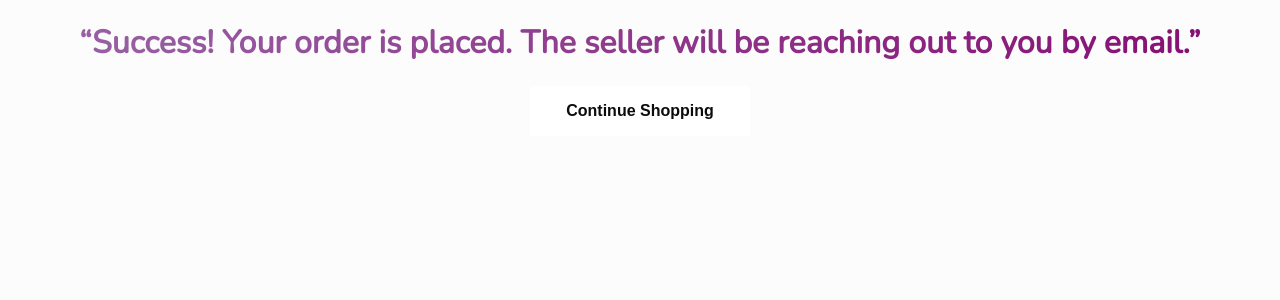
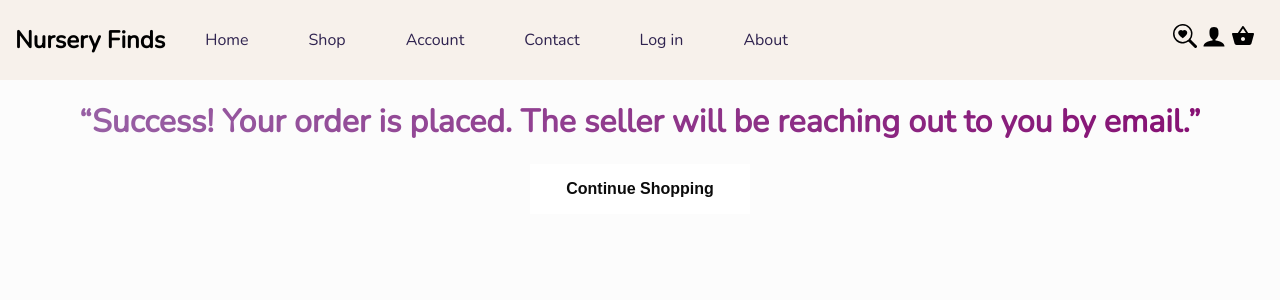
Before and after one commit to Code-the-Dream-School/cc-prac-team3-front, a React (Create React App) app: page /OrderSuccess in a window 1280 px wide. Shown: the top 300 px of the page. Built offline with nearby package versions, Linux system fonts and the light colour scheme.

Commit message:
add Navbar to cart and checkout

```diff
--- a/src/App.js
+++ b/src/Homepage.js
@@ -8,6 +8,7 @@ const URL = "http://localhost:8000/api/v1/";
 
 function App() {
   //const [message, setMessage] = useState("");
+
 
   useEffect(() => {
     (async () => {
--- a/src/Navbar.js
+++ b/src/Navbar.js
@@ -1,10 +1,11 @@
 import React, { useState } from "react";
-import { NavLink } from "react-router-dom";
+import { NavLink,Link } from "react-router-dom";
 import { CgMenu } from "react-icons/cg";
 import { ImUser } from "react-icons/im";
 import { MdShoppingBasket } from "react-icons/md";
 import { BsSearchHeart } from "react-icons/bs";
 import styles from "./Navbar.module.css";
+
 
 function Navbar() {
   const [showNavbarMenu, setShowNavbarMenu] = useState(false);
@@ -50,7 +51,8 @@ function Navbar() {
           <div className={styles.icons}>
             <BsSearchHeart />
             <ImUser />
-            <MdShoppingBasket />
+            <Link to="/CartCheckout"> <MdShoppingBasket/>
+            </Link>
           </div>
         </div>
       </nav>
--- a/src/Navbar.module.css
+++ b/src/Navbar.module.css
@@ -73,6 +73,10 @@ ul {
   font-size: 24px;
   padding: 10px;
 }
+.icons a {
+  all:unset;cursor: pointer;
+
+}
 
 @media (max-width: 905px) {
   .menu {
--- a/src/components/App.css
+++ b/src/components/App.css
@@ -312,6 +312,7 @@ flex-wrap: wrap;
 
 .cartCheckout{
     display: flex;
+    margin-top: 100px;
 }
 
 .product-car-2{
@@ -362,3 +363,6 @@ flex-wrap: wrap;
    width: 220px;
 
 }
+.shippingInfo-form{
+    margin-top: 100px;
+}
--- a/src/components/Cart.jsx
+++ b/src/components/Cart.jsx
@@ -3,6 +3,7 @@ import { Link } from "react-router-dom";
 import "./App.css"
 import{Products} from "./Products"
 import { ShoppingCartItem } from "./ShoppingCartItem";
+import Navbar from "../Navbar";
 
   export const Cart = (props) => {
  const {items,setItems}=props
@@ -31,6 +32,7 @@ setCount(nextCount)
 console.log(count,items)
 return (
 <div>
+  <Navbar/>
    <div className="cart">
        <div className="links">
       <Link to="/"> Shop </Link>
--- a/src/components/CartCheckout.jsx
+++ b/src/components/CartCheckout.jsx
@@ -2,6 +2,7 @@ import React from "react";
 import "./App.css"
 import { CheckoutProducts } from "./CheckoutProducts";
 import {useNavigate} from "react-router-dom"
+import Navbar from "../Navbar";
 
   export const CartCheckout= (props) => {
 
@@ -25,7 +26,10 @@ for (let y=0; y<items.length;y++){
 }
 
 return (
+  <>
+   <Navbar/>
   <div className="cartCheckout">
+
     <div className="cartCheckout-products">
     {items.map((item) => <CheckoutProducts onRemove={handleRemove} imagen={item.imagen} title={item.title} value={item.value} key={item.title} quantity={item.quantity} />)}
     </div>
@@ -35,6 +39,6 @@ return (
     <div><p><button disabled={items.length===0} onClick={handleClickAdd} className="product-car-2">Checkout</button></p></div>
     </div>
   </div>
-
+  </>
 )
 }
--- a/src/components/ShippingInfo.jsx
+++ b/src/components/ShippingInfo.jsx
@@ -1,6 +1,7 @@
 import React, { useEffect } from "react";
 import { useNavigate } from "react-router-dom";
 import "./App.css"
+import Navbar from "../Navbar";
 
 
 
@@ -31,8 +32,8 @@ import "./App.css"
         <div style={{textAlign:"center"}}>
         {/* <h1 style={{color:"#850b70",textAlign:"center"}}> Contact</h1> */}
 
-
-            <form onSubmit={handleSubmit}>
+            <Navbar/>
+            <form className="shippingInfo-form"   onSubmit={handleSubmit}>
             {/* <h3>Already have an account? Login here..</h3>
             <div><p><input className="create-styles" value={email} onChange={(e)=>setEmail(e.target.value)}type="Email" placeholder="Enter your email" id="Email" name="Email"/></p></div> */}
 
--- a/src/index.js
+++ b/src/index.js
@@ -12,12 +12,14 @@ import { Shop } from './components/Shop';
 import { CartCheckout } from "./components/CartCheckout";
 import { ShippingInfo } from "./components/ShippingInfo";
 import useLocalStorage from "./util/useLocalStorage";
+import Homepage from "./Homepage";
 
 const App=()=>{
   const [items, setItems] = useLocalStorage('cartItems',[])
   return(
     <BrowserRouter>
     <Routes>
+    <Route exact path='/' element={<Homepage/>}/>
       <Route exact path='/Login'element={<Login/>}/>
       <Route exact path='/register'element={<Register/>}/>
       <Route exact path='/ForgotPassword'element={<ForgotPassword/>}/>
```
